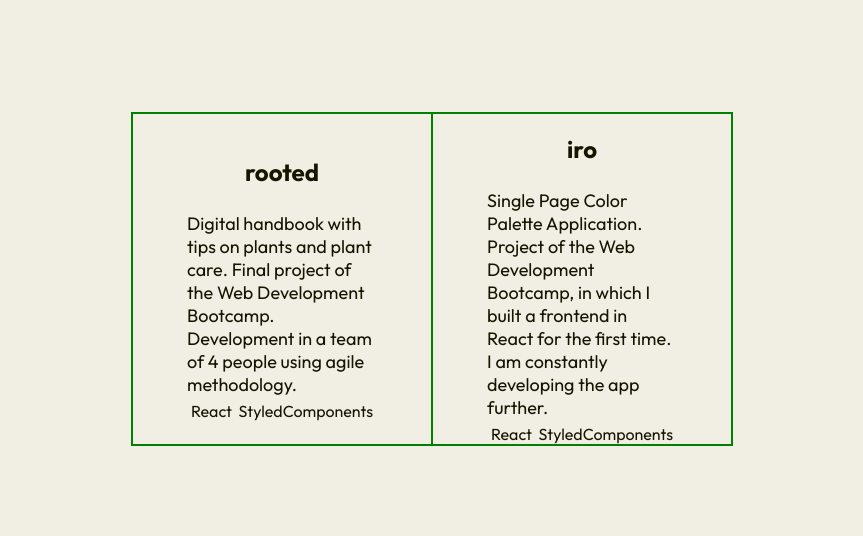
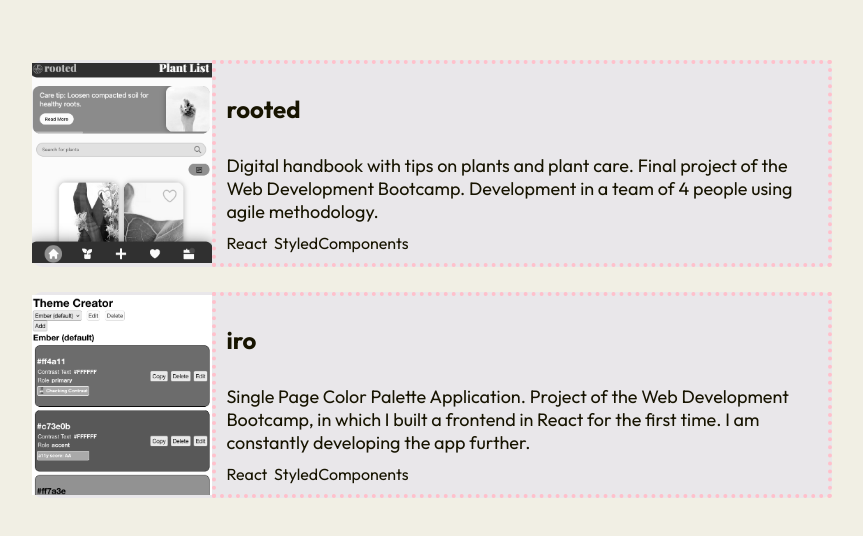
Before and after one commit to StephMode/personal-website, a React (Vite) app: page / in a window 1280 px wide. Shown: the part 2571-3107 px from the top of the page, without its empty margins (208-1071 px from the left). Built offline with nearby package versions, Linux system fonts and the light colour scheme.

Commit message:
refactor: refine styling of Project related components, add project images, drill props
decided to go for flexbox only layout for project tiles as it seem to scale better with the many nested elements inside each Project Tile

```diff
--- a/src/components/pages/ProjectsPage.jsx
+++ b/src/components/pages/ProjectsPage.jsx
@@ -7,12 +7,14 @@
     description:
       "Digital handbook with tips on plants and plant care. Final project of the Web Development Bootcamp. Development in a team of 4 people using agile methodology.",
     technologies: ["React", "StyledComponents"],
+    imageURL: "/images/project-showcase-rooted.png",
   },
   {
     title: "iro",
     description:
       "Single Page Color Palette Application. Project of the Web Development Bootcamp, in which I built a frontend in React for the first time. I am constantly developing the app further. ",
     technologies: ["React", "StyledComponents"],
+    imageURL: "/images/project-showcase-iro.png",
   },
 ];
 
@@ -25,6 +27,7 @@
             projectTitle={project.title}
             projectDescription={project.description}
             projectTechnologies={project.technologies}
+            projectImage={project.imageURL}
           />
         );
       })}
@@ -33,8 +36,25 @@
 }
 
 const StyledProjectTileContainer = styled.div`
-  display: grid;
-  grid-template-columns: repeat(2, minmax(300px, 1fr));
-  grid-template-rows: repeat(1, minmax(330px, 1fr));
-  border: 1px solid green;
+  display: flex;
+  flex-direction: column;
+  gap: 25px;
+  justify-content: space-evenly;
+  align-items: flex-start;
+  width: 800px;
+
+  @media screen and (max-width: 840px) {
+  }
 `;
+
+// const StyledProjectTileContainer = styled.div`
+//   display: grid;
+//   grid-template-columns: repeat(2, minmax(400px, 1fr));
+//   grid-template-rows: repeat(1, minmax(450px, 1fr));
+//   border: 5px solid green;
+//   gap: 10px;
+//   @media screen and (max-width: 840px) {
+//     grid-template-columns: repeat(1, minmax(350px, 1fr));
+//     grid-template-rows: repeat(2, minmax(250px, 1fr));
+//   }
+// `;
--- a/src/components/ui/ProjectTile.jsx
+++ b/src/components/ui/ProjectTile.jsx
@@ -4,9 +4,12 @@
   projectTitle,
   projectDescription,
   projectTechnologies,
+  projectImage,
 }) {
   return (
     <StyledProjectCard>
+      <StyledImage src={projectImage} alt="img" />
+      <StyledProjectCardWrapperInside>
         <h2>{projectTitle}</h2>
         <StyledParagraph>{projectDescription}</StyledParagraph>
         <ul>
@@ -14,28 +17,47 @@
             return <li>{tech}</li>;
           })}
         </ul>
+      </StyledProjectCardWrapperInside>
     </StyledProjectCard>
   );
 }
 
 const StyledProjectCard = styled.div`
   display: flex;
+  justify-content: flex-start;
+  align-items: center;
+  width: 100%;
+  background-color: rgba(200, 200, 2000, 20%);
+  border-radius: 10px;
+`;
+
+const StyledProjectCardWrapperInside = styled.div`
+  display: flex;
   flex-direction: column;
-  justify-content: center;
-  align-items: center;
-  border: 1px solid green;
+  border: 4px dotted pink;
+  width: 100%;
+  padding: var(--padding-s);
+  gap: 10px;
 `;
 
 const StyledParagraph = styled.p`
   text-align: left;
-  margin: 00;
-  padding: var(--padding-xs);
+  margin: 0;
   display: block;
   width: 100%;
-  max-width: 200px;
+  /* max-width: 200px; */
   word-wrap: break-word;
   font-size: var(--fontSize-paragraph);
   @media screen and (max-width: 840px) {
     font-size: var(--fontSize-paragraph-mobile);
   }
 `;
+
+const StyledImage = styled.img`
+  width: 200px;
+  height: 200px;
+  filter: grayscale(1);
+  &:hover {
+    filter: grayscale(0);
+  }
+`;
```
Also changed, not shown: public/images/project-showcase-iro.png (added), public/images/project-showcase-rooted.png (added). Lines whose indentation alone changed are shown as unchanged.
